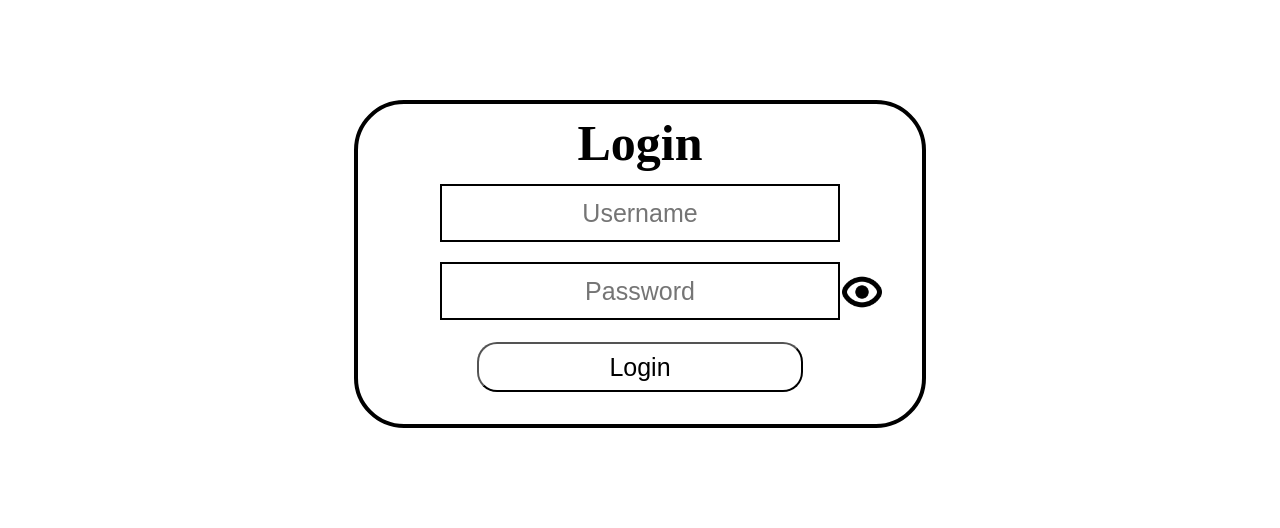
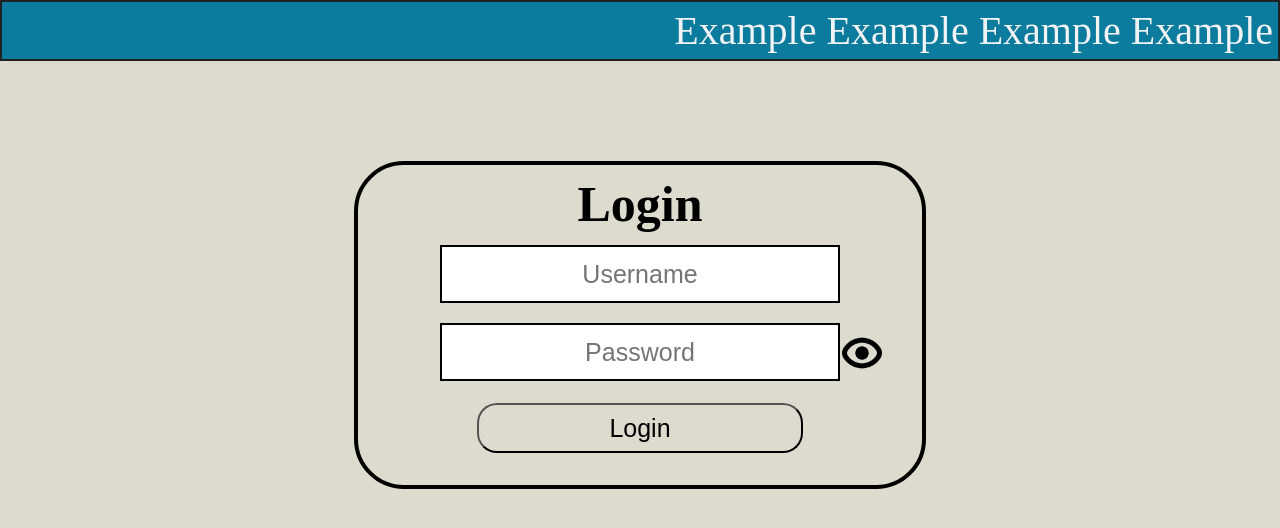
Before and after one commit to Jokemon-coder/Image-Crud-React-Project, a React (Create React App) app: page /login in a window 1280 px wide. Shown: the top 528 px of the page. Built offline with nearby package versions, Linux system fonts and the light colour scheme.

Commit message:
Navbar component and some designing and creating on the 'home page'

```diff
--- a/src/App.css
+++ b/src/App.css
@@ -11,6 +11,7 @@
 .App {
   width: 100%;
   height: 100%;
+  background-color: #dddace;
 }
 
 html {
@@ -19,5 +20,5 @@ html {
 }
 
 #Light {
-  background-color: #000000
+  background-color: #212121;
 }
--- a/src/App.js
+++ b/src/App.js
@@ -2,6 +2,7 @@ import React, { useState, useEffect } from 'react';
 import './App.css';
 import LoginRegister from './pages/login/login-register';
 import Home from './pages/home/home';
+import Navbar from './components/Navbar/Navbar';
 import {Route, Routes} from 'react-router-dom';
 
 function App() {
@@ -60,6 +61,7 @@ function App() {
 
   return (
     <div className="App" onLoad={check()}>
+      <Navbar/>
       <Routes>
       <Route exact path="/" element={<Home logged={checkLogged} setChanged={setLoggedState} click={LogInOut}/>}/>
       <Route exact path="/login" element={<LoginRegister logged={checkLogged} setChanged={setLoggedState} click={LogInOut}/>}/>
--- /dev/null
+++ b/src/components/Navbar/Navbar.css
@@ -0,0 +1,21 @@
+#Navbar {
+    list-style: none;
+    width: auto;
+    height: fit-content;
+    overflow: hidden;
+    background-color: #0b7b9e;
+    border: 2px solid #212121;
+}
+
+.NavItem {
+    display: inline;
+    float: right;
+    width: auto;
+    font-size: 40px;
+    margin: 5px;
+    color: #f2f3f4;
+}
+
+.NavItem:hover {
+    color: #00447c;
+}
--- /dev/null
+++ b/src/components/Navbar/Navbar.js
@@ -0,0 +1,22 @@
+import React from "react";
+import "./Navbar.css";
+
+function Navbar() {
+
+
+
+
+
+    return(
+        <React.Fragment>
+            <ul id="Navbar">
+                <li className="NavItem">Example</li>
+                <li className="NavItem">Example</li>
+                <li className="NavItem">Example</li>
+                <li className="NavItem">Example</li>
+            </ul>
+        </React.Fragment>
+    );
+}
+
+export default Navbar;
--- a/src/pages/home/home.css
+++ b/src/pages/home/home.css
@@ -1,8 +1,29 @@
-p {
+#Home {
+    position: relative;
+}
+
+#WelcomeToMain {
     display: block;
-    width: fit-content;
-    height: fit-content;
     margin: 0 auto;
-    font-size: 20px;
-    color: black;
+    width: 100%;
+    height: auto;
+    padding-top: 100px;
+
 }
+
+#WelcomeTextDiv {
+    display: inherit;
+    width: 50%;
+    margin: 0 auto;
+    padding: 20px;
+    text-align: center;
+    border: solid 4px;
+    border-color: #212121;
+    background-color: #0b7b9e;
+    border-radius: 50px;
+}
+
+#WelcomeToMain p {
+    font-size: 30px;
+    color: #f2f3f4;
+}
--- a/src/pages/home/home.js
+++ b/src/pages/home/home.js
@@ -26,7 +26,11 @@ function Home(props) {
   return (
     <div className="Home">
       <main>
-      <p id='text' onClick={clicked}>Hello</p>
+        <section id='WelcomeToMain'>
+          <div id='WelcomeTextDiv'>
+          <p id='text'>You have succesfully logged in! This is the main page, or at least it will be.</p>
+          </div>
+        </section>
       </main>
     </div>
   );
```
